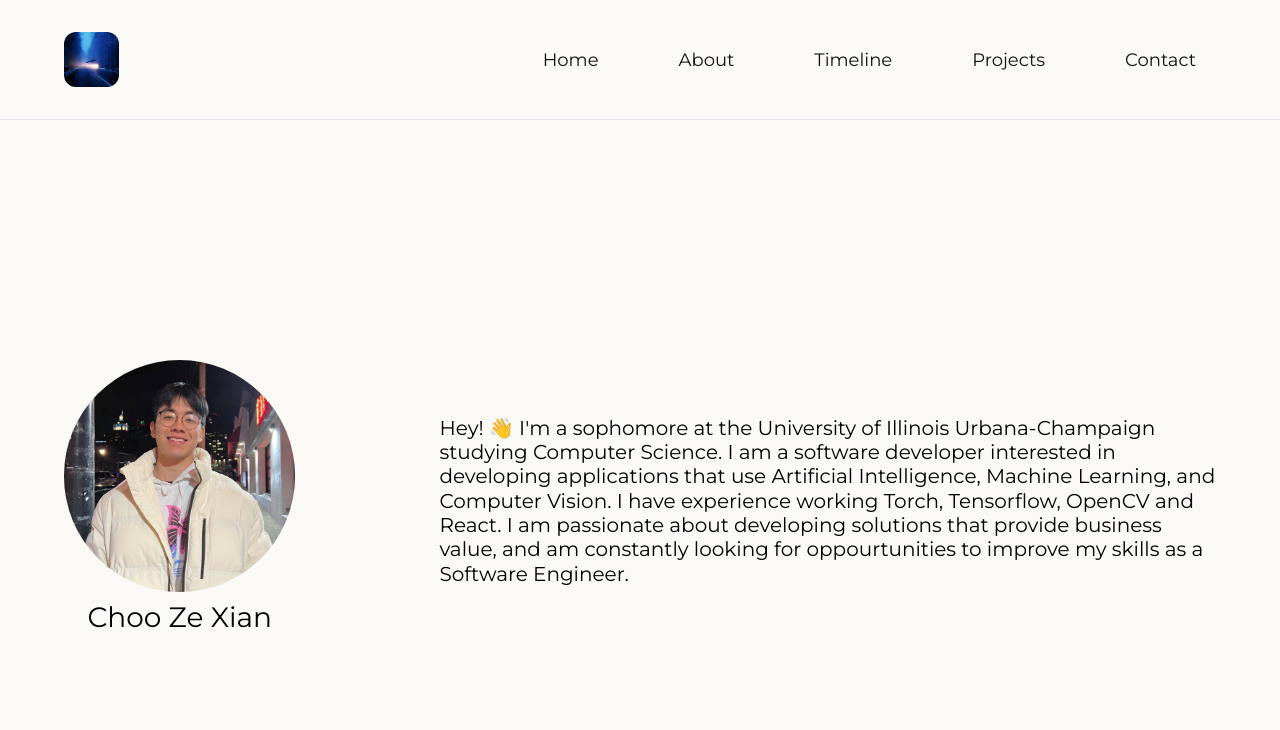
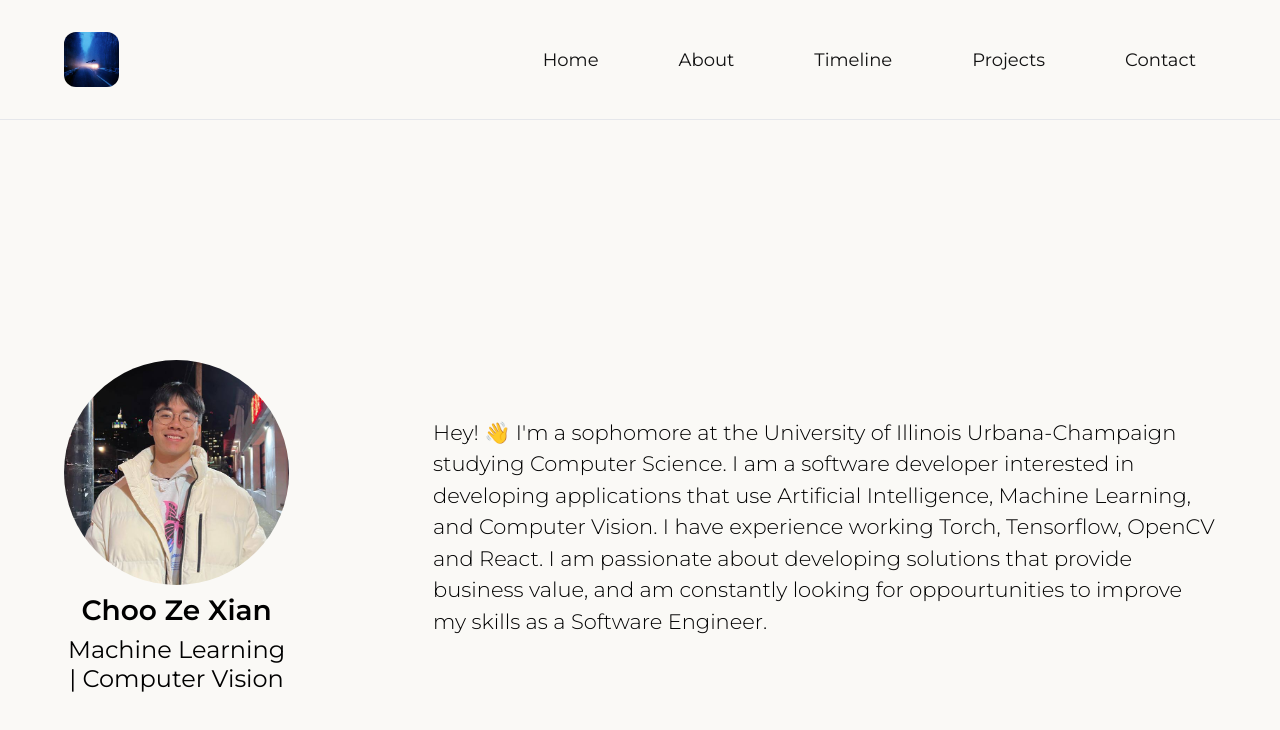
Before and after one commit to zexianchoo/zexianchoo.github.io, a React (Vite) app: page / in a window 1280 px wide. Shown: the top 730 px of the page. Built offline with nearby package versions, Linux system fonts and the light colour scheme; a web font is replaced by a local one.

Commit message:
added subdescription

```diff
--- a/src/components/Hero.jsx
+++ b/src/components/Hero.jsx
@@ -17,12 +17,17 @@ const Hero = () => {
           height={1200}
           className='rounded-full'
         />
-        <p className='relative max-sm:text-2xl text-3xl text-center font-montserrat text-dark-blue max-sm:py-2 min-sm:py-8 fading-down-slow'>
+        <div>
+        <p className='relative max-sm:text-2xl font-semibold first-line:text-3xl text-center font-montserrat text-dark-blue max-sm:py-2 min-sm:py-8 fading-down-slow'>
           Choo Ze Xian
         </p>
+        <p className='relative max-sm:text-2xl text-2xl text-center font-montserrat text-dark-blue max-sm:py-2 min-sm:py-8 fading-down-slow'>
+          Machine Learning | Computer Vision
+        </p>
+        </div>
         </div>
         <div className='relative sm:max-w-full'>
-            <p className='text-xl max-sm:text-md font-montserrat text-dark-blue sm:pl-36 fading-right-slower' >
+            <p className='text-[21px] font-light max-sm:text-md font-montserrat text-dark-blue sm:pl-36 fading-right-slower' >
             Hey! 👋 I'm a sophomore at the University of Illinois Urbana-Champaign studying Computer Science. I am a software developer interested in developing applications that use Artificial Intelligence, Machine Learning, and Computer Vision. I have experience working Torch, Tensorflow, OpenCV and React. I am passionate about developing solutions that provide business value, and am constantly looking for oppourtunities to improve my skills as a Software Engineer.
             </p>
         </div>
```
